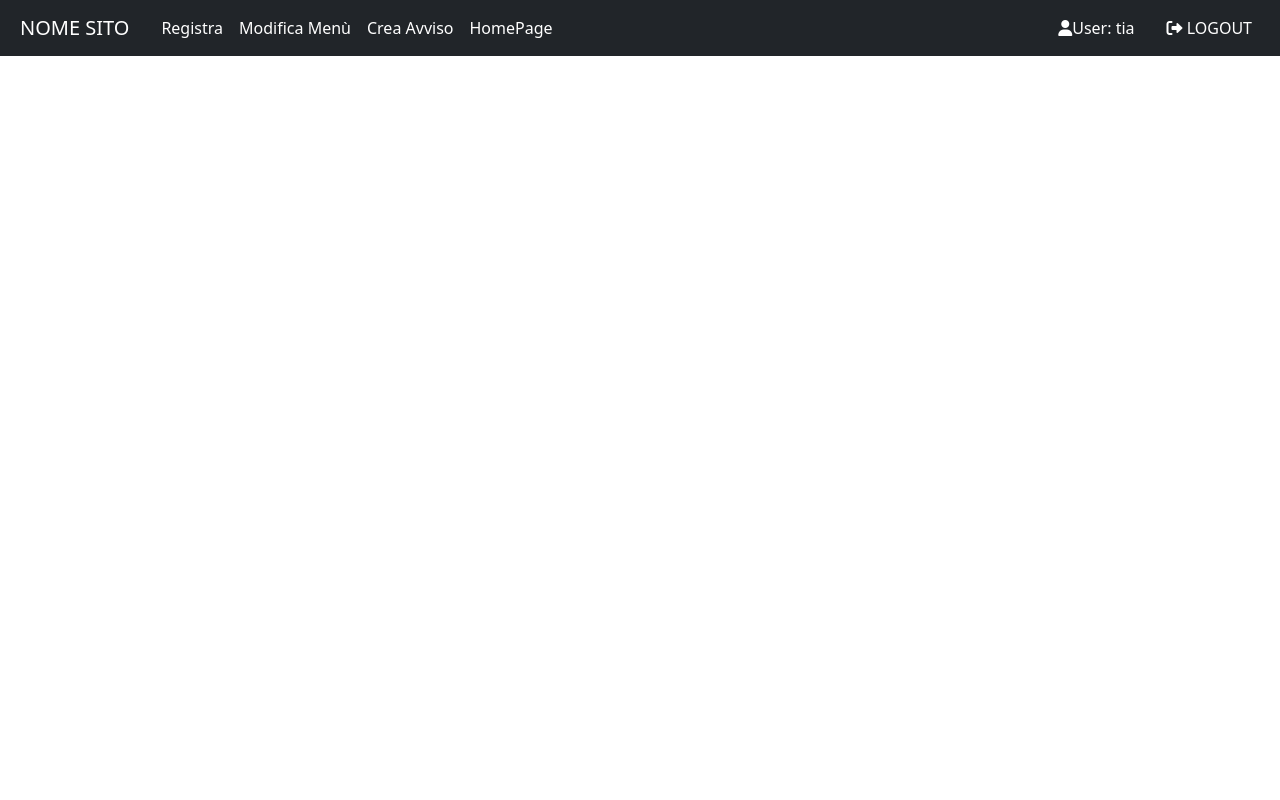
After one commit to Kranidos1/sitoUNI, a PHP site: page /homepage.php in a window 1280 px wide. The commit adds this page. Run offline with PHP 8.4, Linux system fonts and the light colour scheme.

Commit message:
Prime pagine
Da migliorare gli inserimenti dei cdn, il loro ordine. Costruita la navbar per l'amministratore. Da inserire cdn di googlechart o di chartjs

```diff
--- a/head.php
+++ b/head.php
@@ -24,5 +24,11 @@ echo'<!doctype html>
       }
 
         </style>
-    <link href="https://cdn.jsdelivr.net/npm/bootstrap@5.2.2/dist/css/bootstrap.min.css" rel="stylesheet" integrity="sha384-Zenh87qX5JnK2Jl0vWa8Ck2rdkQ2Bzep5IDxbcnCeuOxjzrPF/et3URy9Bv1WTRi" crossorigin="anonymous">';
+    <link href="https://cdn.jsdelivr.net/npm/bootstrap@5.2.2/dist/css/bootstrap.min.css" rel="stylesheet" integrity="sha384-Zenh87qX5JnK2Jl0vWa8Ck2rdkQ2Bzep5IDxbcnCeuOxjzrPF/et3URy9Bv1WTRi" crossorigin="anonymous">
+    <link rel = "stylesheet" href = "https://cdnjs.cloudflare.com/ajax/libs/font-awesome/6.2.1/css/all.min.css">
+    <script
+    src="https://code.jquery.com/jquery-3.6.1.min.js"
+    integrity="sha256-o88AwQnZB+VDvE9tvIXrMQaPlFFSUTR+nldQm1LuPXQ="
+    crossorigin="anonymous"></script>    ';
+
 ?>
--- /dev/null
+++ b/homepage.php
@@ -0,0 +1,11 @@
+<?php
+include "navbarAMMINISTRATORE.php";
+
+echo' <div class = "container">';
+
+
+echo'</div>';
+
+
+include "coda.php";
+?>
--- /dev/null
+++ b/navbarAMMINISTRATORE.php
@@ -0,0 +1,41 @@
+<?php
+
+include "head.php";
+
+echo'
+</head>
+  <body>
+  <nav class="navbar navbar-expand-lg navbar-dark bg-dark">
+  <div class="container-fluid">
+    <a class="navbar-brand px-2" href="#">NOME SITO </a>
+    <button class="navbar-toggler" type="button" data-bs-toggle="collapse" data-bs-target="#navbarSupportedContent" aria-controls="navbarSupportedContent" aria-expanded="false" aria-label="Toggle navigation">
+    <span class="navbar-toggler-icon"></span>
+    </button>
+    <div class="collapse navbar-collapse" id="navbarSupportedContent">
+    <ul class="navbar-nav me-auto mb-2 mb-lg-0">
+      <li class="nav-item ">
+        <a class="nav-link active" href="#">Registra</a>
+      </li>
+      <li class="nav-item ">
+        <a class="nav-link active" href="#">Modifica Menù</a>
+      </li>
+      <li class="nav-item ">
+        <a class="nav-link active" href="#">Crea Avviso</a>
+      </li>
+      <li class="nav-item ">
+        <a class="nav-link active" href="#">HomePage</a>
+       </li>
+    </ul>
+    <ul class="navbar-nav mr-auto mb-2 mb-lg-0">
+      <li class="nav-item px-2"><a class="nav-link active ">
+      <i class="fa-sharp fa-solid fa-user"></i>User: tia</a></li>
+      <li class="nav-item  px-2"><a class="nav-link active"  href="#">
+      <i class="fa-sharp fa-solid fa-right-from-bracket"></i>  LOGOUT</a>
+      </li>
+    </ul>
+    </div>
+  </div>
+  </nav>';
+
+  //.$_SESSION["nome"]
+?>
```
